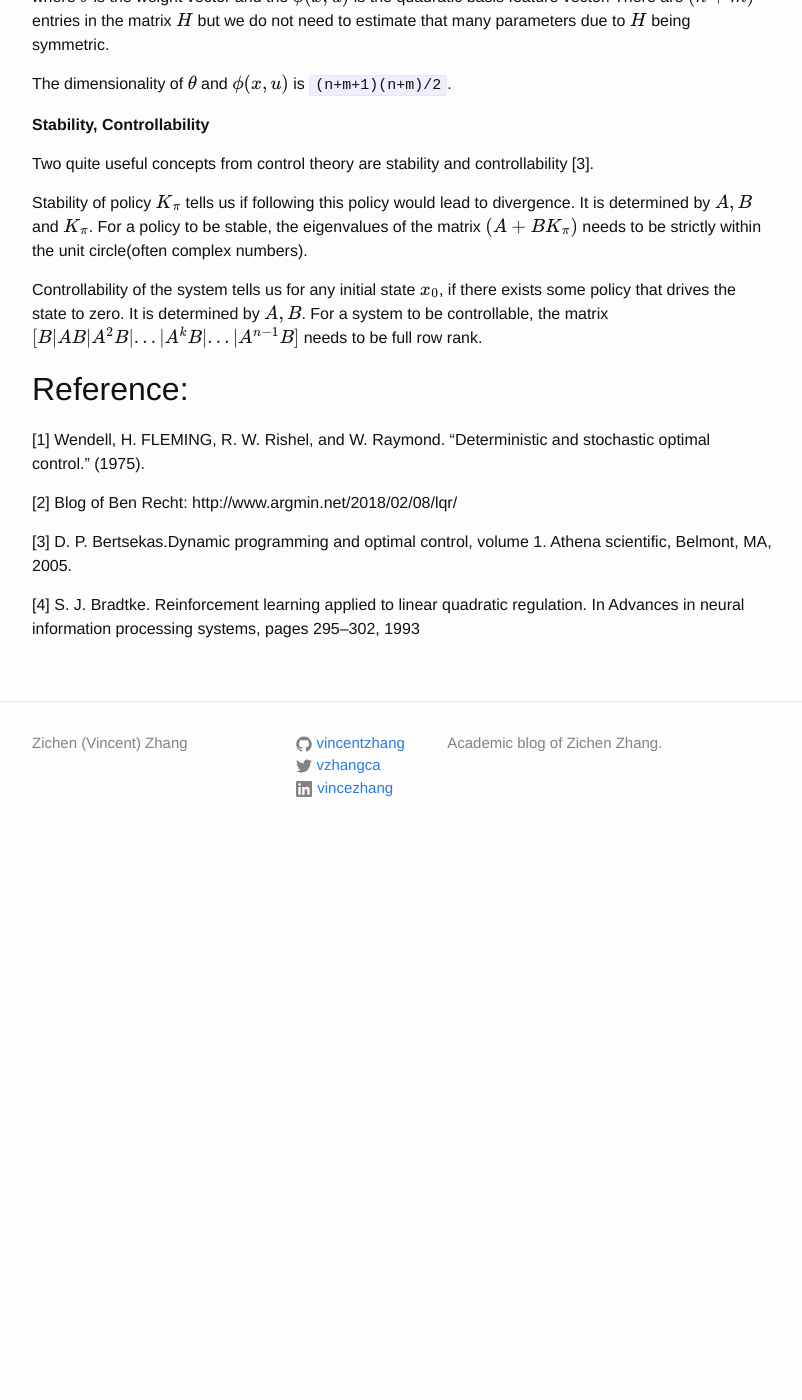
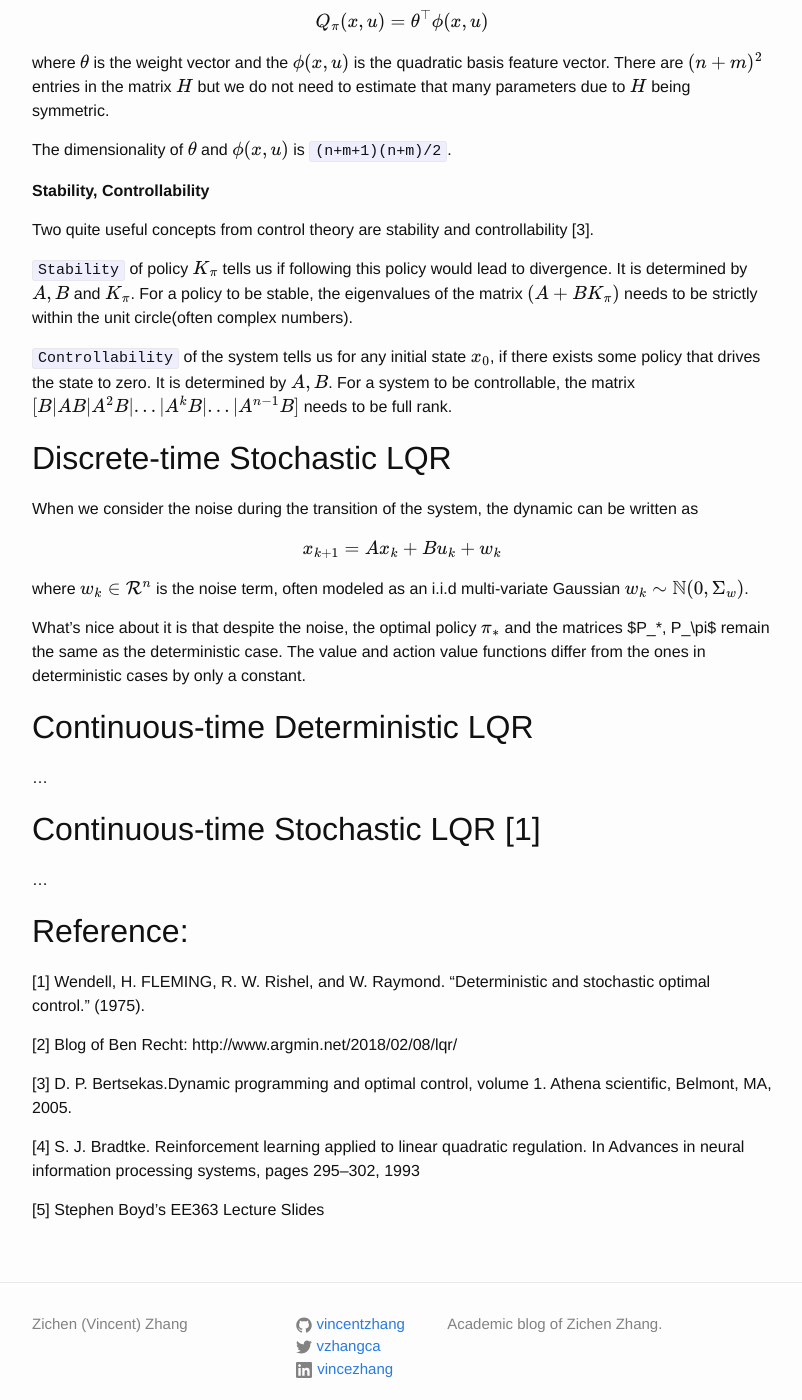
Before and after one commit to vincentzhang/u-blog, a Jekyll site: the page built from _posts/2020-05-26-lqr-intro.markdown, in a window 1280 px wide and 1400 px high, scrolled down 4111 px. Shown: the whole window, without its empty margins (238-1040 px from the left). Built offline with Jekyll 4.4.1, drawn with Linux system fonts in a browser that asks for light colours; formulas are drawn with MathJax 3; before the commit the page ends 4970 px from its top, so only the background shows below that; some of the changed text lies outside the part shown.

Commit message:
update the title and add dist-time stoc case

```diff
--- a/_posts/2020-05-26-lqr-intro.markdown
+++ b/_posts/2020-05-26-lqr-intro.markdown
@@ -1,6 +1,6 @@
 ---
 layout: post
-title:  "Introduction to LQR from RL perspective"
+title:  "An Introduction to LQR from RL perspective"
 author: Vincent Zhang
 date:   2020-05-26
 categories: research rl control
@@ -14,6 +14,7 @@
 There are a lot of excellent tutorials online about LQR. But they are mostly in line with the control theory textbooks.
 I have not found any that is geared toward RL researchers/practitioners.
 So here you go, I will try to explain LQR using the RL terminology in this post.
+It's intended to cover the concepts that can be related to the RL side of things, rather than a comprehensive coverage of all details of LQR.
 
 ## Motivation
 Many real-world control tasks can be modeled as LQR, which has been extensively studied by the control theory community. In the RL community, LQR seems less popular, although it has been argued by Ben Becht that attempting to solve this (easy?) problem using RL would help us to better understand the capability and limitation of RL algorithms [2].
@@ -190,14 +191,27 @@
 <!-- Optimal control theory offers saftey guarantees.  -->
 Two quite useful concepts from control theory are stability and controllability [3].
 
-Stability of policy $$K_\pi$$ tells us if following this policy would lead to divergence.
+`Stability` of policy $$K_\pi$$ tells us if following this policy would lead to divergence.
 It is determined by $$A, B$$ and $$K_\pi$$. For a policy to be stable, the eigenvalues of the matrix $$(A+BK_\pi)$$ needs to be strictly within the unit circle(often complex numbers).
 
-Controllability of the system tells us for any initial state $$x_0$$, if there exists some policy that drives the state to zero. It is determined by $$A, B$$.
-For a system to be controllable, the matrix $$[B | AB | A^2B | ... | A^{k}B | ... | A^{n−1}B ]$$ needs to be full row rank.
+`Controllability` of the system tells us for any initial state $$x_0$$, if there exists some policy that drives the state to zero. It is determined by $$A, B$$.
+For a system to be controllable, the matrix $$[B | AB | A^2B | ... | A^{k}B | ... | A^{n−1}B ]$$ needs to be full rank.
 
+## Discrete-time Stochastic LQR
 
+When we consider the noise during the transition of the system, the dynamic can be written as
 
+$$x_{k+1} = A x_k + B u_k + w_k$$
+
+where $$w_k \in \mathcal{R}^n $$ is the noise term, often modeled as an i.i.d multi-variate Gaussian $$w_k \sim \mathbb{N}(0,\Sigma_w) $$.
+
+What's nice about it is that despite the noise, the optimal policy $$\pi_*$$ and the matrices $P_*, P_\pi$ remain the same as the deterministic case. The value and action value functions differ from the ones in deterministic cases by only a constant.
+
+## Continuous-time Deterministic LQR
+...
+
+## Continuous-time Stochastic LQR [1]
+...
 
 
 
@@ -216,8 +230,8 @@
 
 [4] S. J. Bradtke.  Reinforcement learning applied to linear quadratic regulation. In Advances in neural information processing systems, pages 295–302, 1993
 
-<!-- [2] Stephen's Lecture Notes
+[5] Stephen Boyd's EE363 Lecture Slides
 
-[4] Csaba's paper
+<!-- [4] Csaba's paper
 
 [5] Ben's paper -->
```
Also changed, not shown: other parts of _posts/2020-05-26-lqr-intro.markdown (+1 -1 lines).
